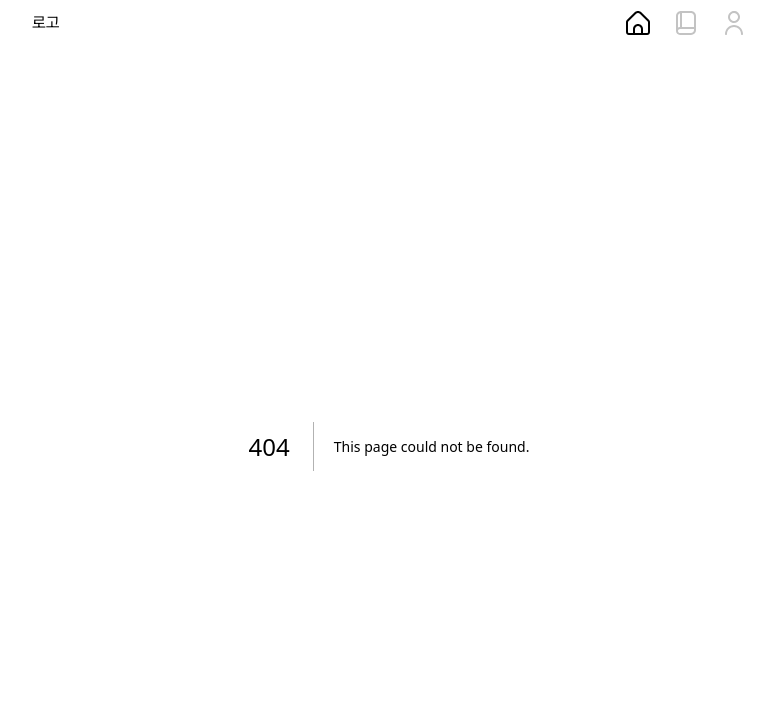
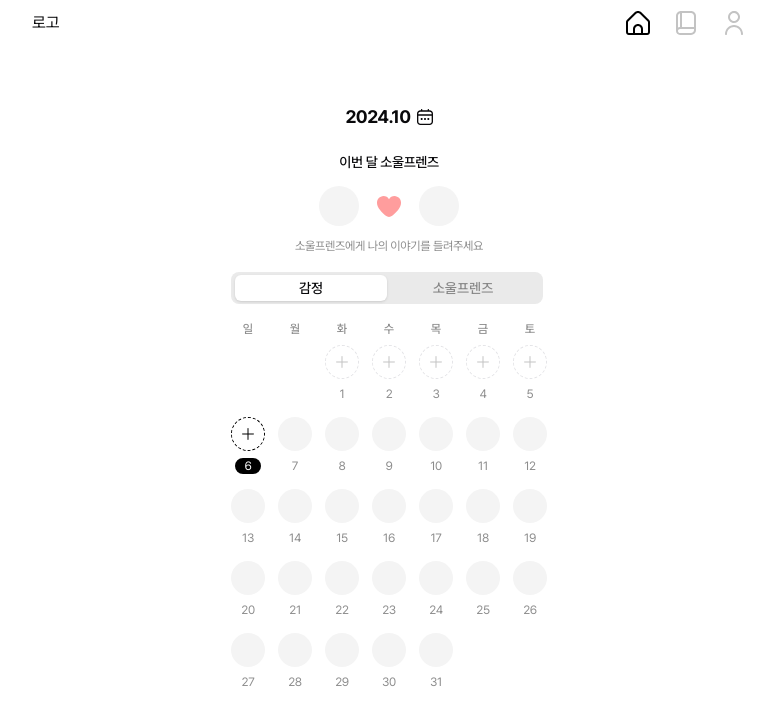
Before and after one commit to sangkukbae/potenday409, a Next.js app in the folder apps/frontend/: page /diary in a window 1280 px wide. Before the commit this address had no page. Shown: the top 724 px of the page, without its empty margins (251-1025 px from the left). Built offline with nearby package versions, Linux system fonts and the light colour scheme.

Commit message:
feat: create DiaryPage component with calendar and tabs for emotions and friends

```diff
--- /dev/null
+++ b/apps/frontend/src/app/(root)/diary/page.tsx
@@ -0,0 +1,130 @@
+"use client"
+
+import { Tabs, TabsContent, TabsList, TabsTrigger } from "@/components/ui/tabs"
+
+import { Calendar } from "@/components/ui/calendar"
+import { Icons } from "@/components/ui/icons"
+import { ko } from "date-fns/locale"
+import { useState } from "react"
+
+export default function DiaryPage() {
+  const [date, setDate] = useState<Date | undefined>(new Date())
+
+  const noData = true
+  return (
+    <div className="pt-[60px] flex flex-col items-center">
+      <header className="flex flex-col items-center mb-[18px]">
+        <div className="flex items-center gap-x-[6px] h-[21px] mb-[25px]">
+          <span className="font-bold text-lg tracking-[-0.03em]">2024.10</span>
+          <Icons.calendar className="cursor-pointer" />
+        </div>
+        <div className="font-medium text-sm tracking-[-0.03em] mb-[14px]">
+          이번 달 소울프렌즈
+        </div>
+
+        {noData ? (
+          <EmptyDiary />
+        ) : (
+          <div className="flex gap-x-[18px] items-center">
+            <div className="text-center">
+              <Icons.happy className="mb-[6px]" />
+              <span className="font-medium text-xs tracking-[-0.03em]">
+                행복해
+              </span>
+            </div>
+            <Icons.heart />
+            <div className="text-center">
+              <Icons.cozyS className="size-10 mb-[6px]" />
+              <span className="font-medium text-xs tracking-[-0.03em]">
+                포근이
+              </span>
+            </div>
+          </div>
+        )}
+      </header>
+
+      <div className="">
+        <Tabs className="" defaultValue="emotion">
+          <TabsList className="w-[312px] h-8 rounded-[8px] bg-[#eaeaea]">
+            <TabsTrigger
+              className="w-[153px] h-[26px] rounded-[6px] text-[#878787] aria-selected:text-[#333333]"
+              value="emotion"
+            >
+              감정
+            </TabsTrigger>
+            <TabsTrigger
+              className="w-[153px] h-[25px] rounded-[6px] text-[#878787] aria-selected:text-[#333333]"
+              value="friends"
+            >
+              소울프렌즈
+            </TabsTrigger>
+          </TabsList>
+          <TabsContent value="emotion">
+            <Calendar
+              className="w-[316px] h-[370px] rounded-md p-0"
+              classNames={{
+                months: "justify-between",
+                caption: "hidden",
+                head_row: "flex justify-between mb-[11px]",
+                head_cell:
+                  "w-[34px] h-[14px] font-medium text-xs text-[#8d8d8d] tacking-[-0.03]",
+                row: "flex justify-between gap-x-[13px] mb-[15px]",
+                day: "size-[34px] rounded-full",
+                day_today: "bg-white",
+                day_selected: "bg-none border-black",
+                day_disabled: "size-[34px] rounded-full bg-[#F4F4F4]",
+              }}
+              mode="single"
+              selected={date}
+              onSelect={setDate}
+              disabled={(date) =>
+                date > new Date() || date < new Date("1900-01-01")
+              }
+              locale={ko}
+            />
+          </TabsContent>
+          <TabsContent value="friends">
+            <Calendar
+              className="w-[316px] h-[370px] rounded-md p-0"
+              classNames={{
+                months: "justify-between",
+                caption: "hidden",
+                head_row: "flex justify-between mb-[11px]",
+                head_cell:
+                  "w-[34px] h-[14px] font-medium text-xs text-[#8d8d8d] tacking-[-0.03]",
+                row: "flex justify-between gap-x-[13px] mb-[15px]",
+                day: "size-[34px] rounded-full",
+                day_today: "bg-white",
+                day_selected: "bg-none border-black",
+                day_disabled: "size-[34px] rounded-full bg-[#F4F4F4]",
+              }}
+              mode="single"
+              selected={date}
+              onSelect={setDate}
+              disabled={(date) =>
+                date > new Date() || date < new Date("1900-01-01")
+              }
+              locale={ko}
+            />
+          </TabsContent>
+        </Tabs>
+      </div>
+      <div className="w-full h-20 mt-[15px]"></div>
+    </div>
+  )
+}
+
+const EmptyDiary = () => {
+  return (
+    <div className="flex flex-col items-center gap-y-3">
+      <div className="flex gap-x-[18px] items-center">
+        <div className="size-10 rounded-full bg-[#F4F4F4]" />
+        <Icons.heart />
+        <div className="size-10 rounded-full bg-[#F4F4F4]" />
+      </div>
+      <p className="text-xs text-[#8D8D8D] tracking-[-0.03em]">
+        소울프렌즈에게 나의 이야기를 들려주세요
+      </p>
+    </div>
+  )
+}
```
